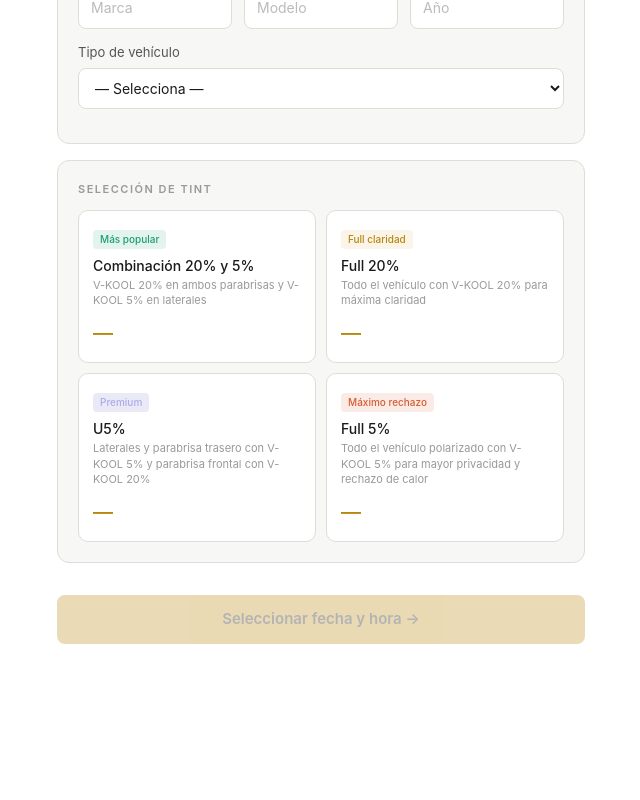
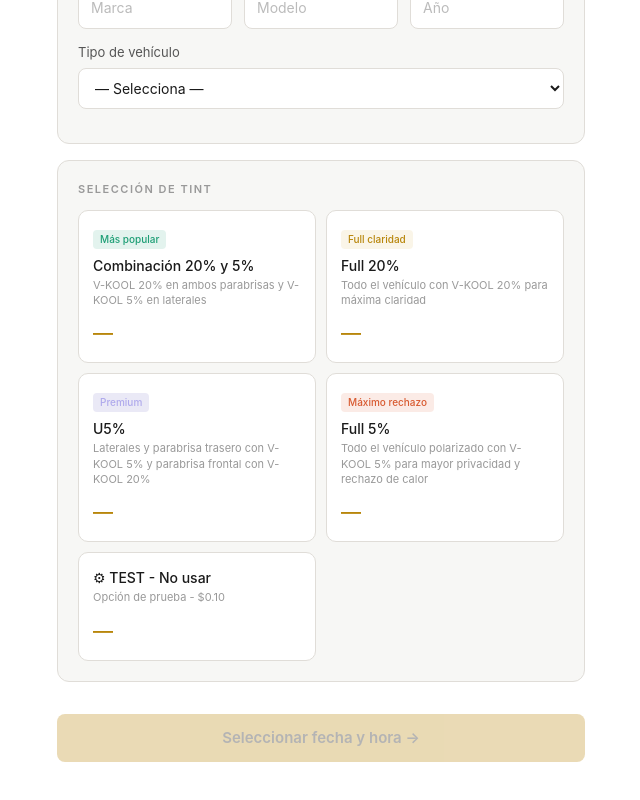
Before and after one commit to pacificprotection-crypto/vkool-booking, a Next.js app: page /cotizar in a window 1280 px wide. Shown: the part 469-1269 px from the top of the page, without its empty margins (319-959 px from the left). Before the commit the page ends 1173 px from the top, so only its background shows below. Built offline with nearby package versions, Linux system fonts and the light colour scheme.

Commit message:
Add test tint to display list

```diff
--- a/src/app/cotizar/page.tsx
+++ b/src/app/cotizar/page.tsx
@@ -286,7 +286,7 @@ export default function CotizarPage() {
             <div className="card">
               <div className="section-label">Selección de tint</div>
               <div className="tint-grid">
-                {(['combo','h20','u5','g05'] as TintType[]).map((t, i) => {
+                {(['combo','h20','u5','g05','test'] as TintType[]).map((t, i) => {
                   const badges = [
                     <span key="b" className="badge badge-popular">Más popular</span>,
                     <span key="b" className="badge badge-gold">Full claridad</span>,
```
